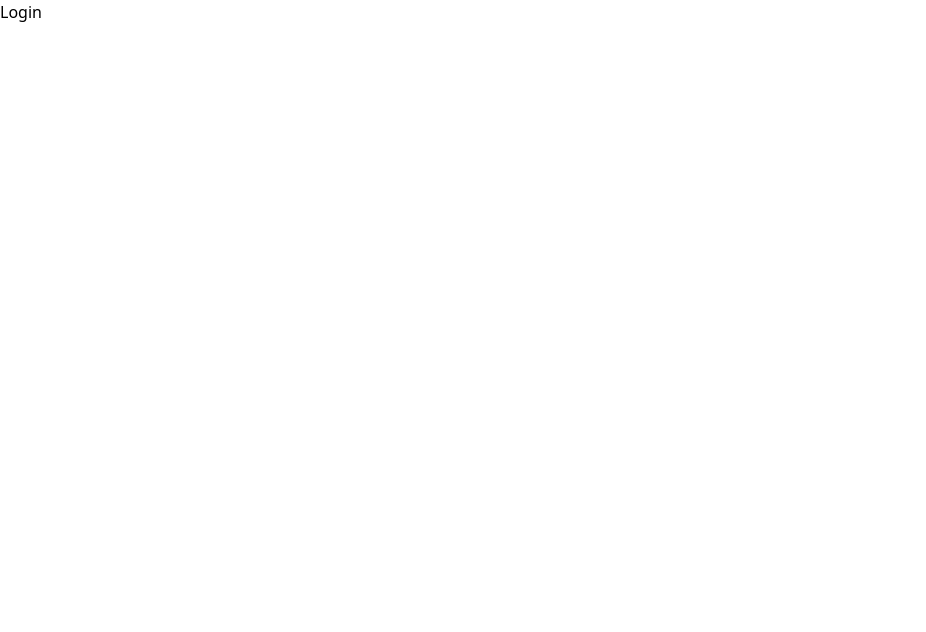
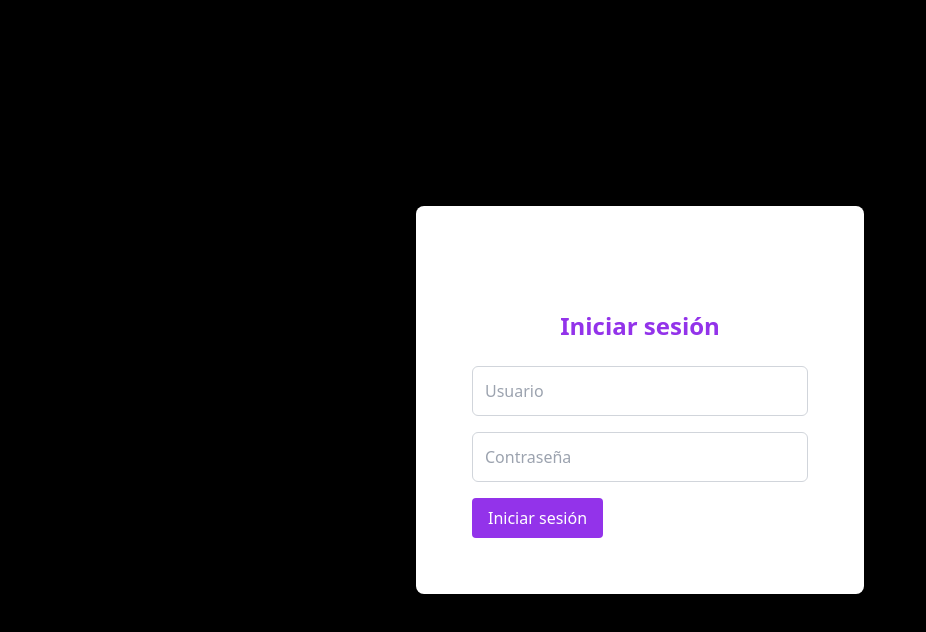
Before and after one commit to TatySCV/ChatBotFront, a React (Vite) app: page /login in a window 1280 px wide. Shown: the top 632 px of the page, without its empty margins (0-926 px from the left). Built offline with nearby package versions, Linux system fonts and the light colour scheme.

Commit message:
agergado logica session

```diff
--- a/src/App.jsx
+++ b/src/App.jsx
@@ -1,8 +1,42 @@
 import { RouterProvider } from "react-router-dom";
 import { defaultRouter } from "./router/default.router";
+import { useSession } from "./context/session-context";
+import { chatRouter } from "./router/chat.router";
+import { useCallback, useEffect } from "react";
 
 function App() {
-  return <RouterProvider router={defaultRouter} />;
+  const { isAuth, login, isLoading, setIsLoading, setIsAuth, logout } =
+    useSession();
+
+  const getSession = () => {
+    try {
+      const user = localStorage.getItem("user");
+      const parsedUser = JSON.parse(user);
+
+      if (parsedUser) {
+        setIsAuth(true);
+        login(parsedUser);
+      } else {
+        setIsAuth(false);
+      }
+    } catch (e) {
+      console.log(e);
+      setIsAuth(false);
+      logout();
+    } finally {
+      setIsLoading(false);
+    }
+  };
+
+  useEffect(() => {
+    getSession();
+  }, []);
+
+  if (isLoading) return <div>Cargando...</div>;
+
+  if (!isAuth) return <RouterProvider router={defaultRouter} />;
+
+  return <RouterProvider router={chatRouter} />;
 }
 
 export default App;
--- a/src/components/LoginForm.jsx
+++ b/src/components/LoginForm.jsx
@@ -1,30 +1,45 @@
 // components/LoginForm.jsx
-import { useState } from 'react';
-import { useNavigate } from 'react-router-dom';
-import Input from './Input';
-import Button from './Button';
-import ErrorMessage from './ErrorMessage';
+import { useState } from "react";
+import { useNavigate } from "react-router-dom";
+import Input from "./Input";
+import Button from "./Button";
+import ErrorMessage from "./ErrorMessage";
+import { useSession } from "../context/session-context";
 
 function LoginForm() {
-  const [username, setUsername] = useState('');
-  const [password, setPassword] = useState('');
-  const [error, setError] = useState('');
+  const [username, setUsername] = useState("");
+  const [password, setPassword] = useState("");
+  const [error, setError] = useState("");
+  const { login, setIsAuth } = useSession();
   const navigate = useNavigate();
 
   const handleSubmit = (e) => {
     e.preventDefault();
 
-    if (username === 'user' && password === 'password') {
-      localStorage.setItem('user', JSON.stringify({ username }));
-      navigate('/home');
+    if (username === "user" && password === "password") {
+      const user = {
+        id: 1,
+        username: "user",
+      };
+      localStorage.setItem("user", JSON.stringify({ username }));
+      setIsAuth(true);
+      login(user);
+      navigate("/", {
+        replace: true,
+      });
     } else {
-      setError('Credenciales incorrectas');
+      setError("Credenciales incorrectas");
     }
   };
 
   return (
-    <form onSubmit={handleSubmit} className="w-96 mx-auto mt-12 p-6 bg-white rounded-lg shadow-lg">
-      <h2 className="text-2xl text-center mb-6 font-bold text-purple-600">Iniciar sesión</h2>
+    <form
+      onSubmit={handleSubmit}
+      className="w-96 mx-auto mt-12 p-6 bg-white rounded-lg "
+    >
+      <h2 className="text-2xl text-center mb-6 font-bold text-purple-600">
+        Iniciar sesión
+      </h2>
       <Input
         type="text"
         placeholder="Usuario"
@@ -38,7 +53,9 @@ function LoginForm() {
         onChange={(e) => setPassword(e.target.value)}
       />
       {error && <ErrorMessage message={error} />}
-      <Button type="submit">Iniciar sesión</Button>
+      <Button type="submit" className="w-full">
+        Iniciar sesión
+      </Button>
     </form>
   );
 }
--- /dev/null
+++ b/src/context/session-context.js
@@ -0,0 +1,13 @@
+import { create } from "zustand";
+
+const sessionStore = create((set) => ({
+  user: null,
+  isAuth: false,
+  isLoading: true,
+  login: (user) => set({ user }),
+  setIsAuth: (isAuth) => set({ isAuth }),
+  logout: () => set({ user: null }),
+  setIsLoading: (isLoading) => set({ isLoading }),
+}));
+
+export const useSession = sessionStore;
--- a/src/pages/Login.jsx
+++ b/src/pages/Login.jsx
@@ -1,10 +1,10 @@
 // pages/Login.jsx
-import LoginForm from '../components/LoginForm';
+import LoginForm from "../components/LoginForm";
 
 function Login() {
   return (
     <div className="flex justify-center items-center min-h-screen bg-black">
-      <div className="w-full max-w-md bg-white p-8 rounded-lg shadow-2xl">
+      <div className="w-full max-w-md bg-white p-8 rounded-lg">
         <LoginForm />
       </div>
     </div>
--- a/src/router/chat.router.jsx
+++ b/src/router/chat.router.jsx
@@ -1,9 +1,19 @@
-import { createBrowserRouter } from "react-router-dom";
+import React from "react";
+import { createBrowserRouter, Navigate } from "react-router-dom";
 
 export const chatRouter = createBrowserRouter([
   {
     index: true,
-    path: "/homme",
-    element: <div>Homme</div>,
+    path: "/",
+    element: <Navigate to={"/home"} />,
+  },
+  {
+    index: true,
+    path: "/home",
+    element: <div>Home</div>,
+  },
+  {
+    path: "*",
+    element: <Navigate to={"/home"} />,
   },
 ]);
```
Also changed, not shown: src/router/default.router.jsx (+6 -1 lines).
